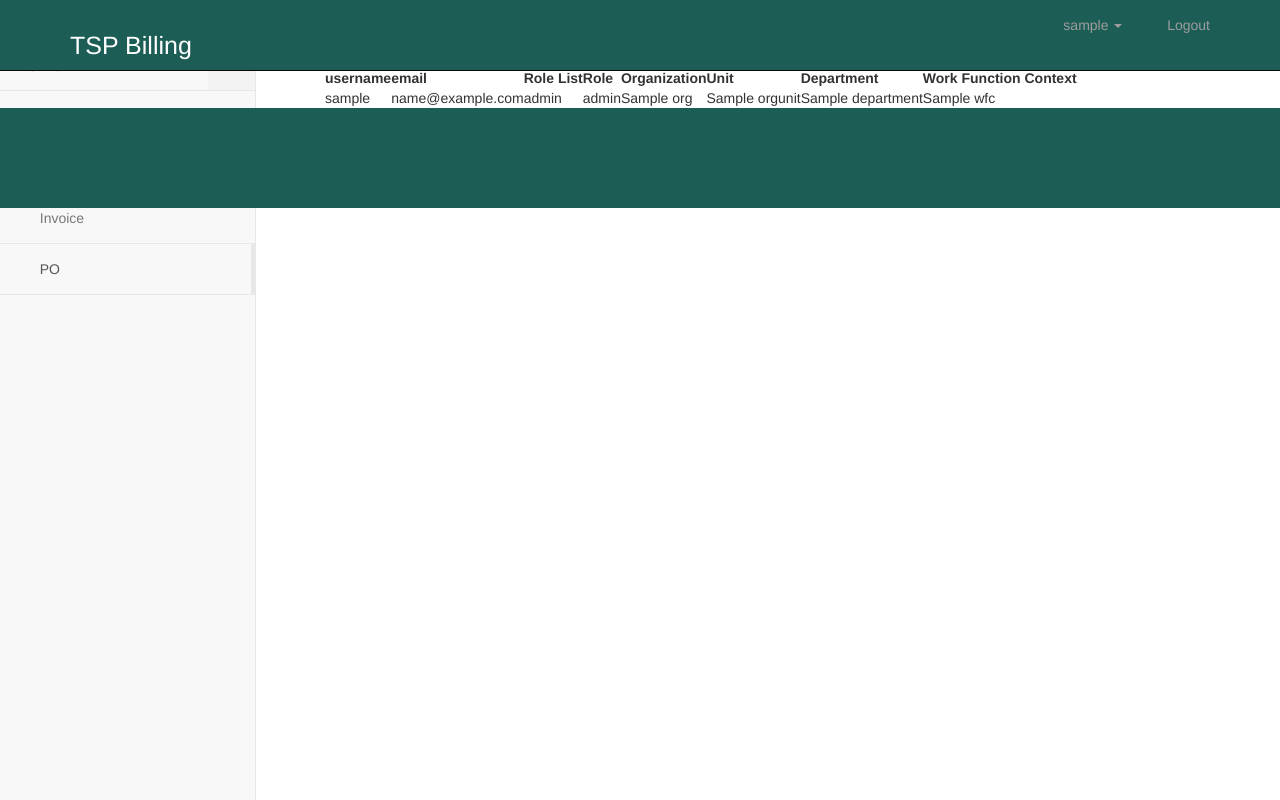
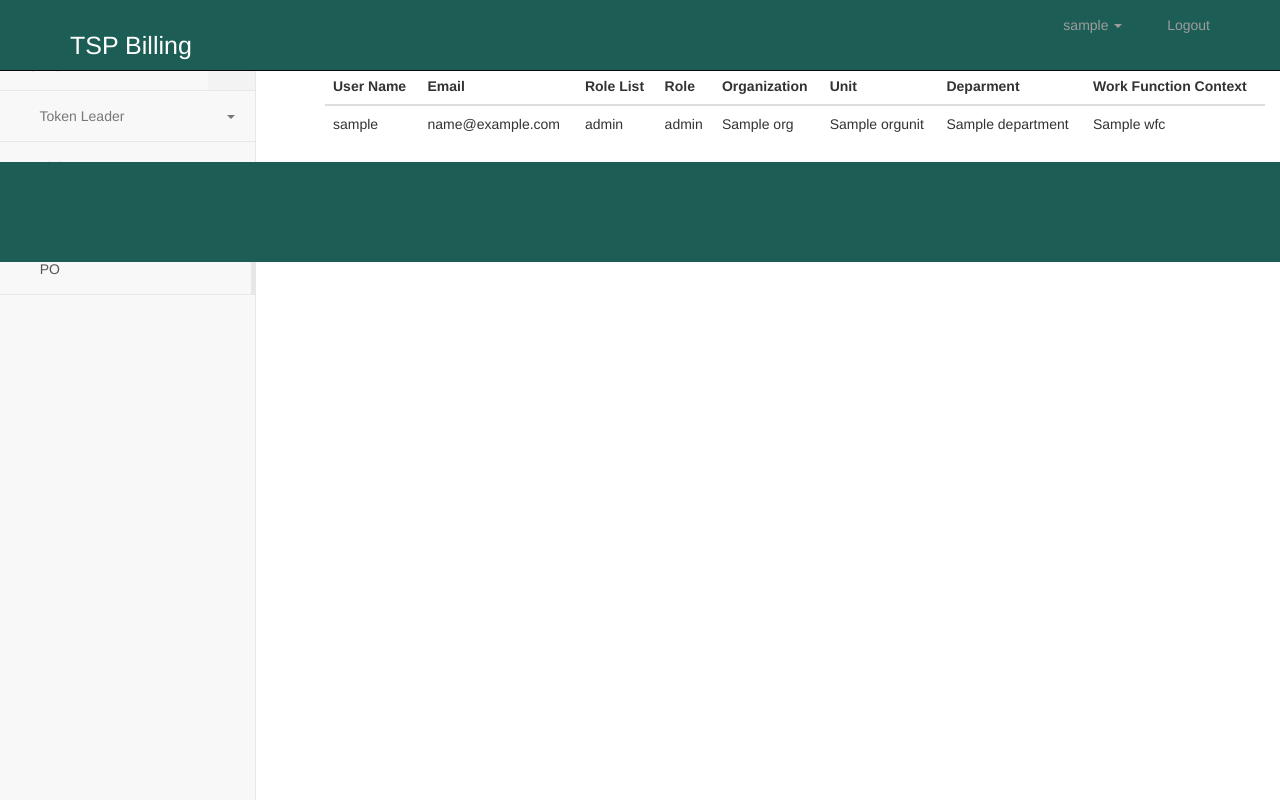
Before and after one commit to BhujayKumarBhatta/ms04, a Django app: template dashboard/dashapp/templates/home.html in a window 1280 px wide. Run offline with Django 3.2, Linux system fonts and the light colour scheme; the template is opened without the code that fills it: most values are stand-ins (such as "Sample title", 1, 10 or a date in 2020); some libraries are stand-ins or nearby versions; some web fonts are replaced.

Commit message:
List Users Incorporating in Home

```diff
--- a/dashboard/dashapp/templates/home.html
+++ b/dashboard/dashapp/templates/home.html
@@ -614,35 +614,7 @@
                 <div class="container-fluid" style="width:100%;padding-top:28px">
                     <div class="side-body">
                         {% if list_users is not null %}
-                        <table>
-                            <tr>
-                                <th>username </th>
-                                <th>email </th>
-                                <th>Role List</th>
-                                <th>Role</th>
-                                <th>Organization</th>
-                                <th>Unit</th>
-                                <th>Department</th>
-                                <th>Work Function Context</th>
-                            </tr>
-                            {% for user in list_users %}
-                            <tr>
-                                <td>{{ user.username }}</td>
-                                <td>{{ user.email }}</td>
-                                <td>{{ user.roles }} </td>
-                                <td>
-                                    {% for role in user.roles %}
-                                    {{ role }}
-                                    {% endfor %}
-                                </td>
-                                <td> {{ user.wfc.org }} </td>
-                                <td> {{ user.wfc.orgunit}} </td>
-                                <td> {{ user.wfc.department}} </td>
-                                <td> {{ user.wfc.name}} </td>
-                            </tr>
-                            {% endfor %}
-                        </table>
-
+                            {% include 'list_users.html' %}
                         {% else %}
 
                         <h1> Main Content here </h1>
--- a/dashboard/dashapp/templates/list_users.html
+++ b/dashboard/dashapp/templates/list_users.html
@@ -1,7 +1,7 @@
 
 
 
-<table>
+<!--<table>
 
     <tr>
         <th>username </th>
@@ -35,4 +35,43 @@
 
 
 
-<h4> Home Page  href link</h4>
+<h4> Home Page  href link</h4>-->
+
+
+
+
+
+<div class="table-responsive">
+    <table class="table">
+        <thead>
+            <tr>
+                <th>User Name</th>
+                <th>Email</th>
+                <th>Role List</th>
+                <th>Role</th>
+                <th> Organization</th>
+                <th> Unit</th>
+                <th> Deparment</th>
+                <th> Work Function Context</th>
+            </tr>
+        </thead>
+        <tbody>
+            {% for user in list_users %}
+            <tr>
+                <td>{{ user.username }}</td>
+                <td>{{ user.email }}</td>
+                <td>{{ user.roles }} </td>
+                <td>
+                    {% for role in user.roles %}
+                    {{ role }}
+                    {% endfor %}
+                </td>
+                <td> {{ user.wfc.org }} </td>
+                <td> {{ user.wfc.orgunit}} </td>
+                <td> {{ user.wfc.department}} </td>
+                <td> {{ user.wfc.name}} </td>
+            </tr>
+            {% endfor %}
+        </tbody>
+    </table>
+</div>
```
Lines whose indentation alone changed are shown as unchanged.
